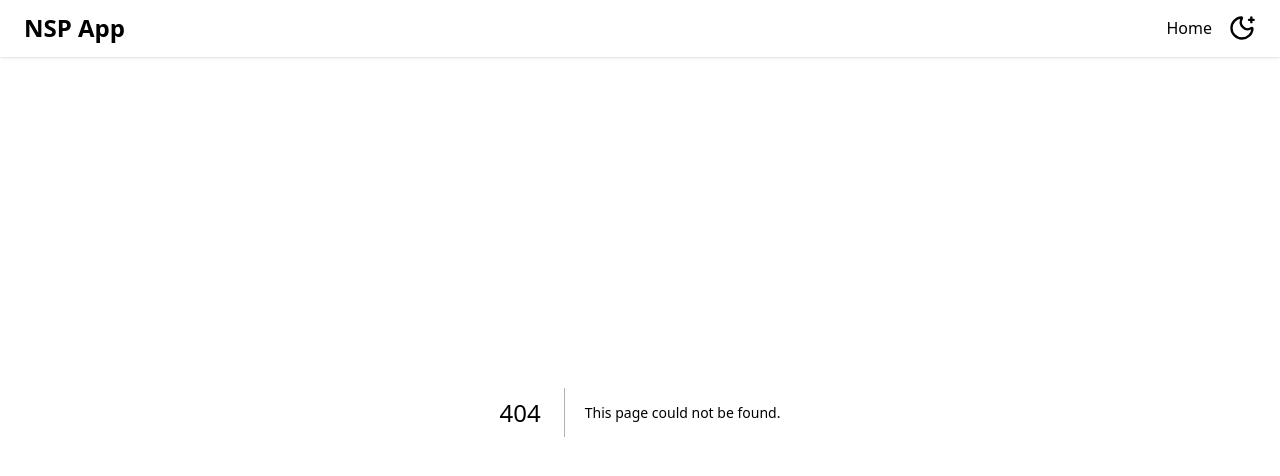
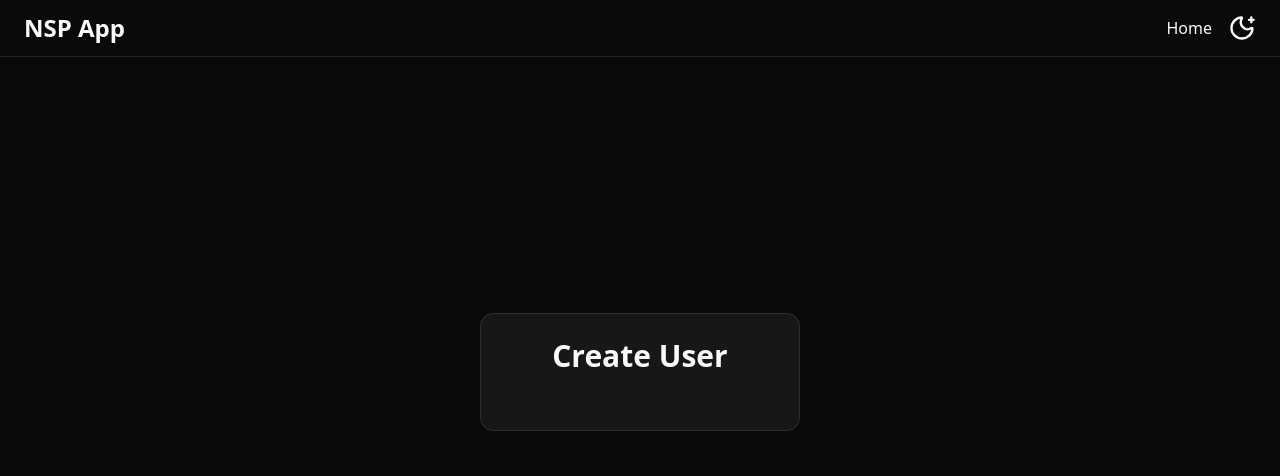
Before and after one commit to citindia/crud-db-app, a Next.js app: page /create in a window 1280 px wide. Before the commit this address had no page. Shown: the top 476 px of the page. Built offline with nearby package versions, Linux system fonts and the light colour scheme.

Commit message:
create page and component

```diff
--- /dev/null
+++ b/src/app/create/page.tsx
@@ -0,0 +1,33 @@
+import CreateForm from "@/components/CreateForm";
+import {
+	Card,
+	CardContent,
+	CardHeader,
+	CardTitle,
+} from "@/components/shadcnui/card";
+import { Metadata } from "next";
+
+export const metadata: Metadata = {
+	title: "Create | CRUD DB App",
+	description: "Create page of CRUD DB App",
+};
+
+const page = () => {
+	return (
+		<section className="grid h-[90dvh] place-items-center">
+			<Card className="w-xs">
+				<CardHeader>
+					<CardTitle className="text-center text-3xl font-semibold">
+						Create User
+					</CardTitle>
+				</CardHeader>
+
+				<CardContent>
+					<CreateForm />
+				</CardContent>
+			</Card>
+		</section>
+	);
+};
+
+export default page;
--- /dev/null
+++ b/src/components/CreateForm.tsx
@@ -0,0 +1,7 @@
+"use client";
+
+const CreateForm = () => {
+	return <div></div>;
+};
+
+export default CreateForm;
```
